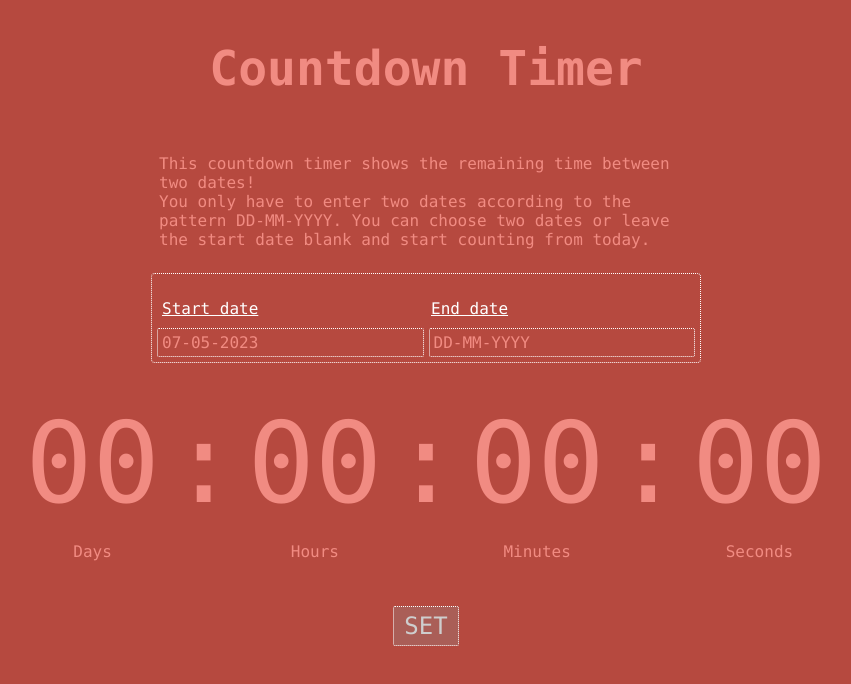
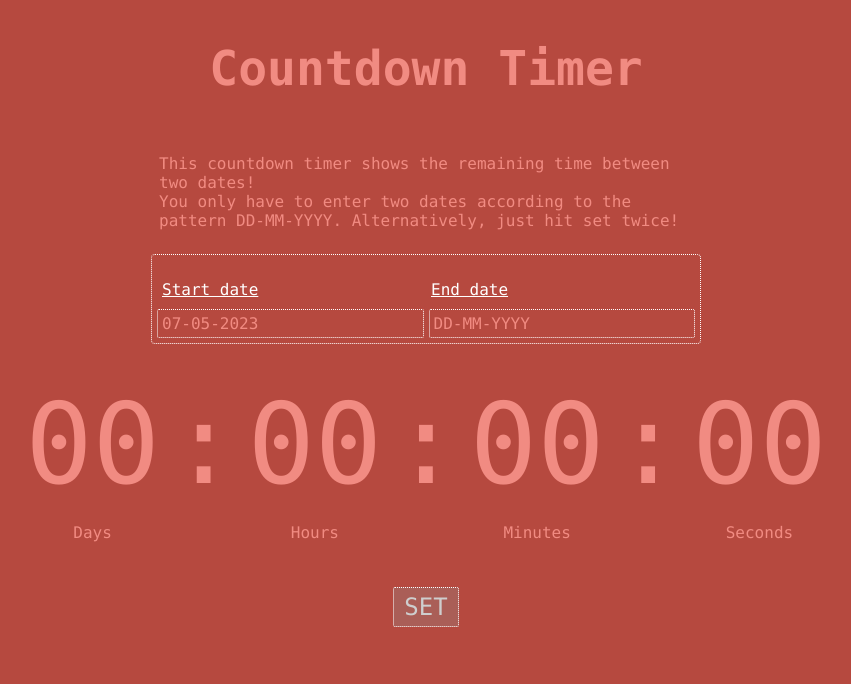
Before and after one commit to lovephimu/react-count-down, a React app: page / in a window 1280 px wide. Shown: the top 684 px of the page, without its empty margins (214-1065 px from the left). Built offline with nearby package versions, Linux system fonts and the light colour scheme.

Commit message:
Add readme and end of time

```diff
--- a/src/Countdown.js
+++ b/src/Countdown.js
@@ -23,6 +23,7 @@ export default function Countdown() {
   const [numMinutes, setNumMinutes] = useState('00');
   const [numSeconds, setNumSeconds] = useState('00');
   const [highLight, setHighLight] = useState('#f18b82');
+  const [finished, setFinished] = useState('#19727800');
 
   function setEmpty() {
     setNumDays('--');
@@ -48,6 +49,7 @@ export default function Countdown() {
       if (timeDifference <= 0) {
         clearInterval(intervalID);
         setEmpty();
+        setFinished('#197278');
         return;
       }
       timeDifference -= 1000;
@@ -64,14 +66,13 @@ export default function Countdown() {
   }
 
   return (
-    <section>
+    <section style={{ backgroundColor: finished }}>
       <h1 className={styles.title}>Countdown Timer</h1>
 
       <div className={styles.structurePanel}>
         This countdown timer shows the remaining time between two dates! <br />
         You only have to enter two dates according to the pattern DD-MM-YYYY.
-        You can choose two dates or leave the start date blank and start
-        counting from today.
+        Alternatively, just hit set twice!
       </div>
       <div className={styles.structureBox}>
         <label htmlFor="startDate" className={styles.placeHolderBox}>
--- a/src/index.module.scss
+++ b/src/index.module.scss
@@ -32,6 +32,8 @@ section {
   display: flex;
   flex-direction: column;
   align-items: center;
+  min-height: 100vh;
+  transition: background-color 2s ease-in-out;
 }
 
 main {
@@ -86,7 +88,7 @@ main {
   font-size: 1.5em;
   padding: 5px 10px 5px 10px;
   box-sizing: border-box;
-  outline: none; /* remove the default focus outline or maybe not*/
+  outline: none;
   transition: background-color 0.4s ease-in-out;
   margin: 20px;
   border-radius: 2px;
@@ -106,7 +108,7 @@ input {
   padding: 4px;
   flex-grow: 1;
   box-sizing: border-box;
-  outline: none; /* remove the default focus outline or maybe not*/
+  outline: none;
   flex-wrap: wrap;
 }
 
@@ -147,8 +149,8 @@ input::placeholder {
   display: grid;
   grid-auto-columns: auto;
   grid-template-columns: repeat(7, auto);
-  grid-template-rows: auto auto; /* Optional: Rows adjust automatically based on content */
-  grid-gap: 10px; /* Optional: Gap between grid cells */
+  grid-template-rows: auto auto;
+  grid-gap: 10px;
   justify-items: center;
   margin-bottom: 25px;
 }
@@ -156,35 +158,3 @@ input::placeholder {
 .gridItem {
   justify-content: center;
 }
-
-// body {
-//   color: #cecece;
-//   margin: 0;
-//   padding: 0;
-
-//   -webkit-font-smoothing: antialiased;
-//   -moz-osx-font-smoothing: grayscale;
-//   background-color: #32343d;
-// }
-// code {
-//   font-family: source-code-pro, Menlo, Monaco, Consolas, 'Courier New',
-//     monospace;
-// }
-
-// .code {
-//   font-family: source-code-pro, Menlo, Monaco, Consolas, 'Courier New',
-//     monospace;
-// }
-
-// .wrapper {
-//   display: flex;
-//   flex-direction: column;
-//   height: 100%;
-//   width: 100%;
-//   justify-content: center;
-//   align-items: center;
-// }
-
-// .inputExtra {
-//   width: 100%;
-// }
```
Also changed, not shown: 1 other file (tests, documents, lock files or other folders).
